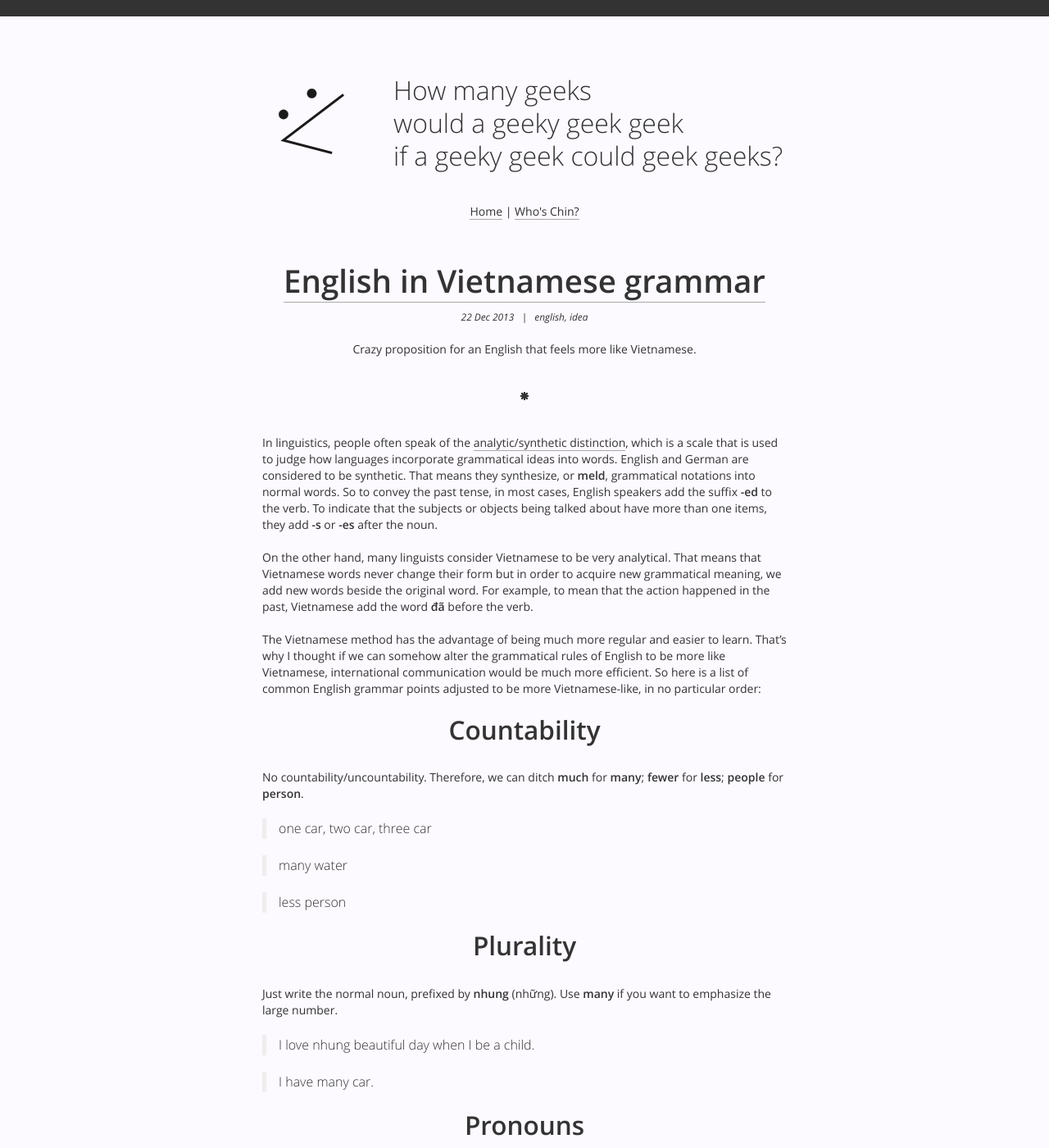
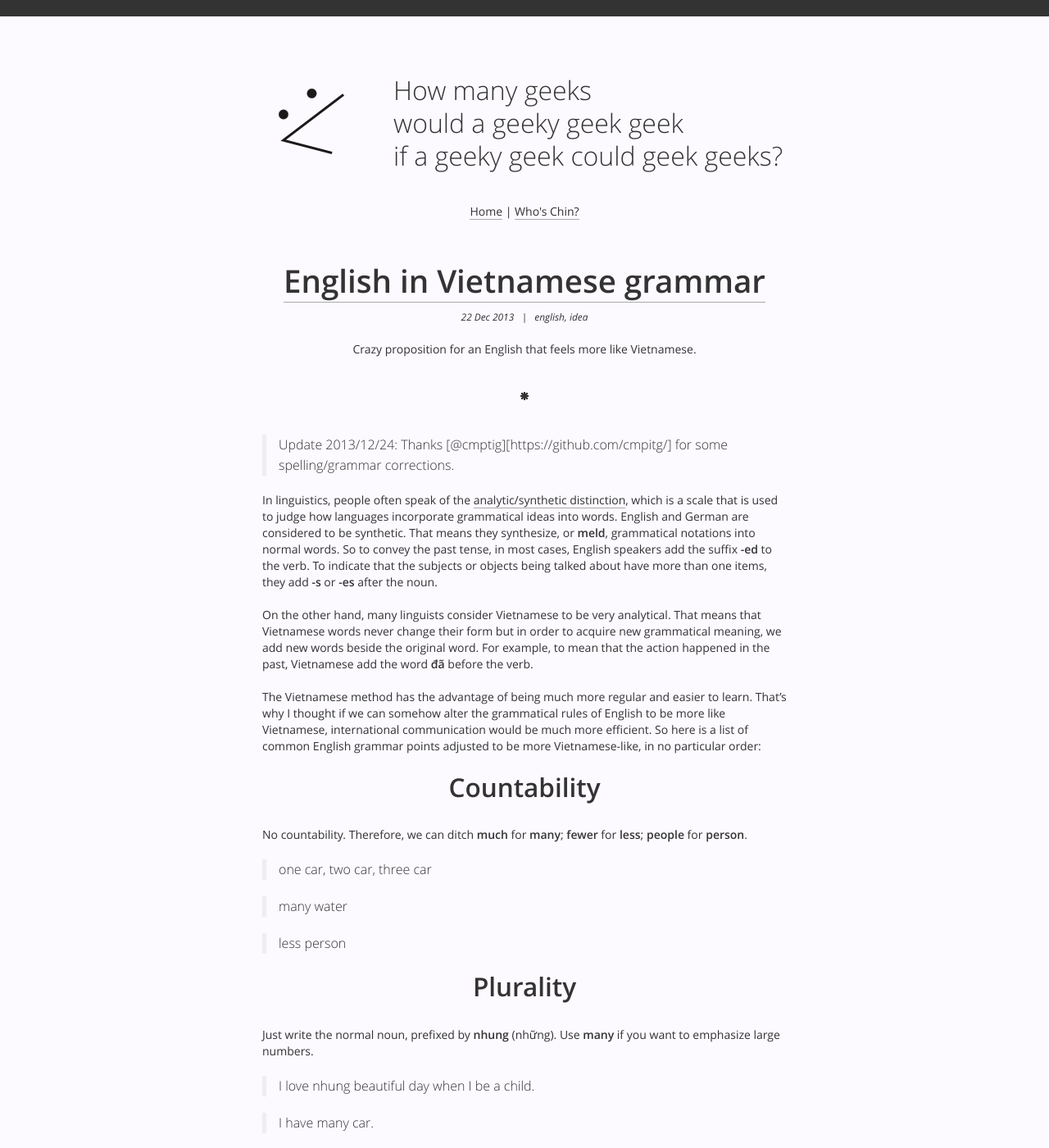
Before and after one commit to lewtds/lewtds.github.com, a Jekyll site: the page built from _posts/2013-12-22-english-vietnamese-grammar.md, in a window 1280 px wide and 1400 px high. Shown: the whole window at 82% size. Built offline with Jekyll 4.4.1, drawn with Linux system fonts in a browser that asks for light colours; comment, search, counter and statistics services are not loaded; some of the changed text lies outside the part shown.

Commit message:
Post edit

```diff
--- a/_posts/2013-12-22-english-vietnamese-grammar.md
+++ b/_posts/2013-12-22-english-vietnamese-grammar.md
@@ -4,6 +4,8 @@ title: English in Vietnamese grammar
 tags: english, idea
 description: "Crazy proposition for an English that feels more like Vietnamese."
 ---
+
+> Update 2013/12/24: Thanks [@cmptig][https://github.com/cmpitg/] for some spelling/grammar corrections.
 
 In linguistics, people often speak of the [analytic/synthetic distinction][1], which is a scale that is used to judge how languages incorporate grammatical ideas into words. English and German are considered to be synthetic. That means they synthesize, or **meld**, grammatical notations into normal words. So to convey the past tense, in most cases, English speakers add the suffix **-ed** to the verb. To indicate that the subjects or objects being talked about have more than one items, they add **-s** or **-es** after the noun.
 
@@ -15,7 +17,7 @@ The Vietnamese method has the advantage of being much more regular and easier to
 
 ## Countability
 
-No countability/uncountability. Therefore, we can ditch **much** for **many**; **fewer** for **less**; **people** for **person**.
+No countability. Therefore, we can ditch **much** for **many**; **fewer** for **less**; **people** for **person**.
 
 > one car, two car, three car
 
@@ -25,7 +27,7 @@ No countability/uncountability. Therefore, we can ditch **much** for **many**; *
 
 ## Plurality
 
-Just write the normal noun, prefixed by **nhung** (những). Use **many** if you want to emphasize the large number.
+Just write the normal noun, prefixed by **nhung** (những). Use **many** if you want to emphasize large numbers.
 
 > I love nhung beautiful day when I be a child.
 
```
Also changed, not shown: other parts of _posts/2013-12-22-english-vietnamese-grammar.md (+3 -3 lines).
